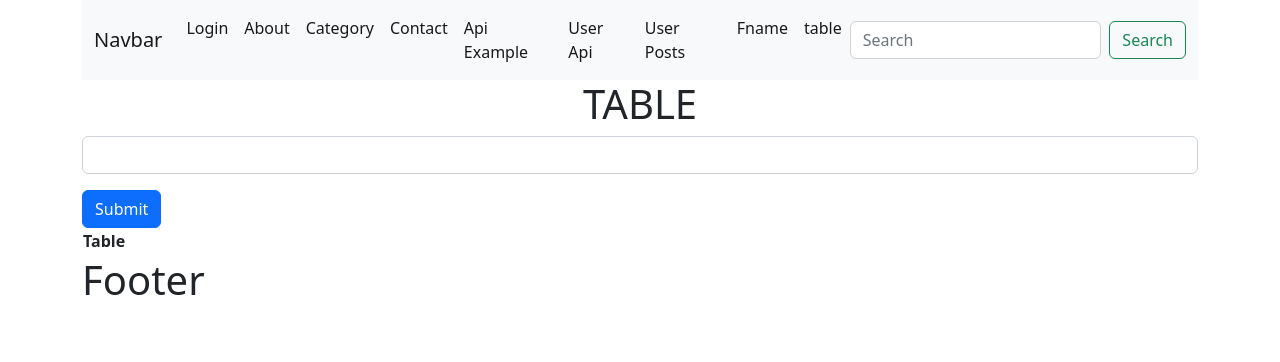
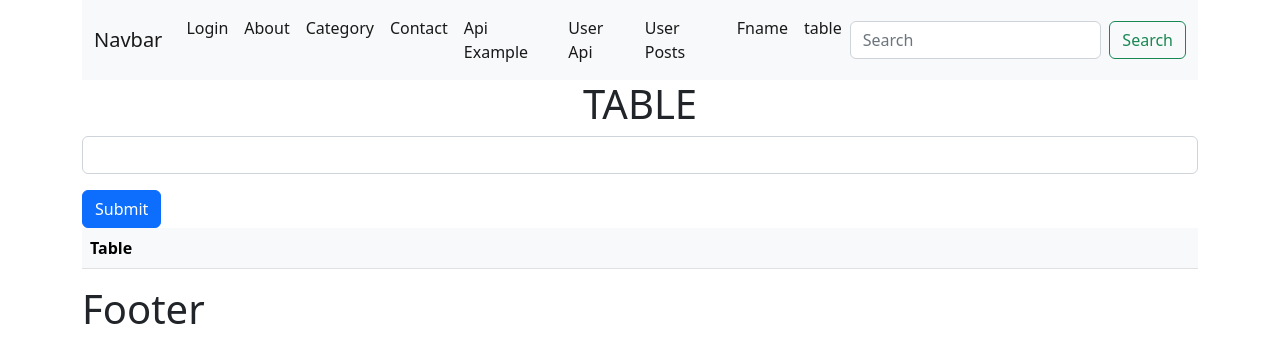
Before and after one commit to M-Destiny/React, a React (Create React App) app: page /table in a window 1280 px wide. Shown: the top 362 px of the page. Built offline with nearby package versions, Linux system fonts and the light colour scheme.

Commit message:
14-12-22

```diff
--- a/src/Components/Table.jsx
+++ b/src/Components/Table.jsx
@@ -18,22 +18,13 @@ export default function Table() {
             setNum(tableout)
             var tt = arr.push(tableout)
             setArr(tt)
-
-            // document.write(tableout + '<br />')
-            // if (i !== 10) {
-            //     document.write(tableout +"<br>");
-            // } else { }
-
         }
-        // console.log(arr);
         for (var i = 0; i < arr.length; i++) {
-            var p = document.createElement('tr','/tr')
-            p.innerHTML = arr[i]
+            var p = document.createElement('tr', '/tr')
+            p.innerHTML = `<td>${arr[i]}</td>`
             document.getElementById('tdata').appendChild(p)
-            // console.log(p);
-
-            // console.log(arr[i]);
         }
+        console.log(arr)
     }
 
     return (
@@ -42,13 +33,14 @@ export default function Table() {
             <input type="text" className='form-control mb-3' ref={input} />
             <button className='btn btn-primary' onClick={ctable}>Submit</button>
             {/*  create a multiplication table */}
-            <table>
+            <table className='table table-light table-striped-columns'>
                 <thead>
-                    <th scope="col">Table</th>
+                    <tr>
+                        <th scope="col">Table</th>
+                    </tr>
                 </thead>
-                <tr>
-                    <td id='tdata'></td>
-                </tr>
+                <tbody id='tdata'>
+                </tbody>
 
 
             </table>
```
